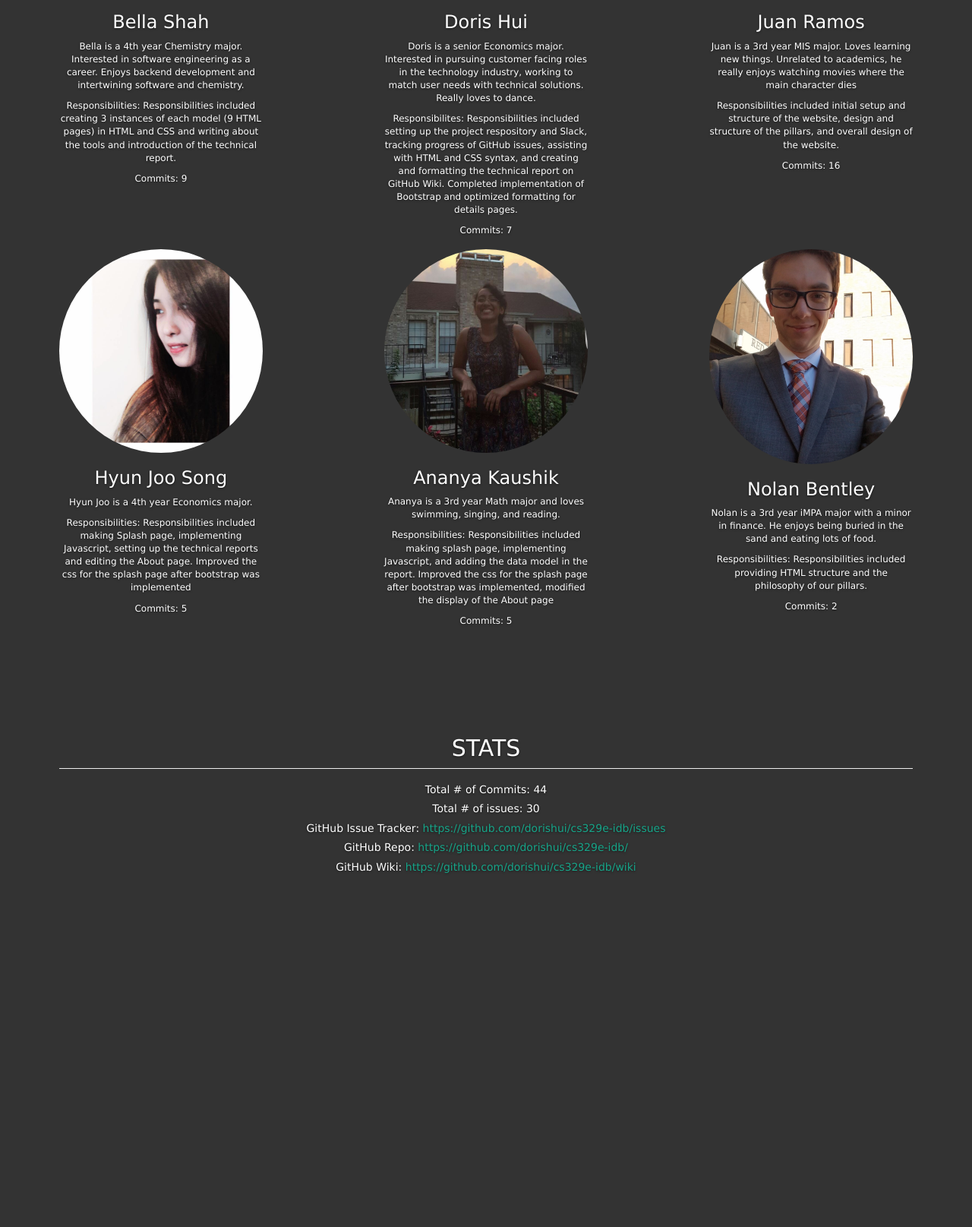
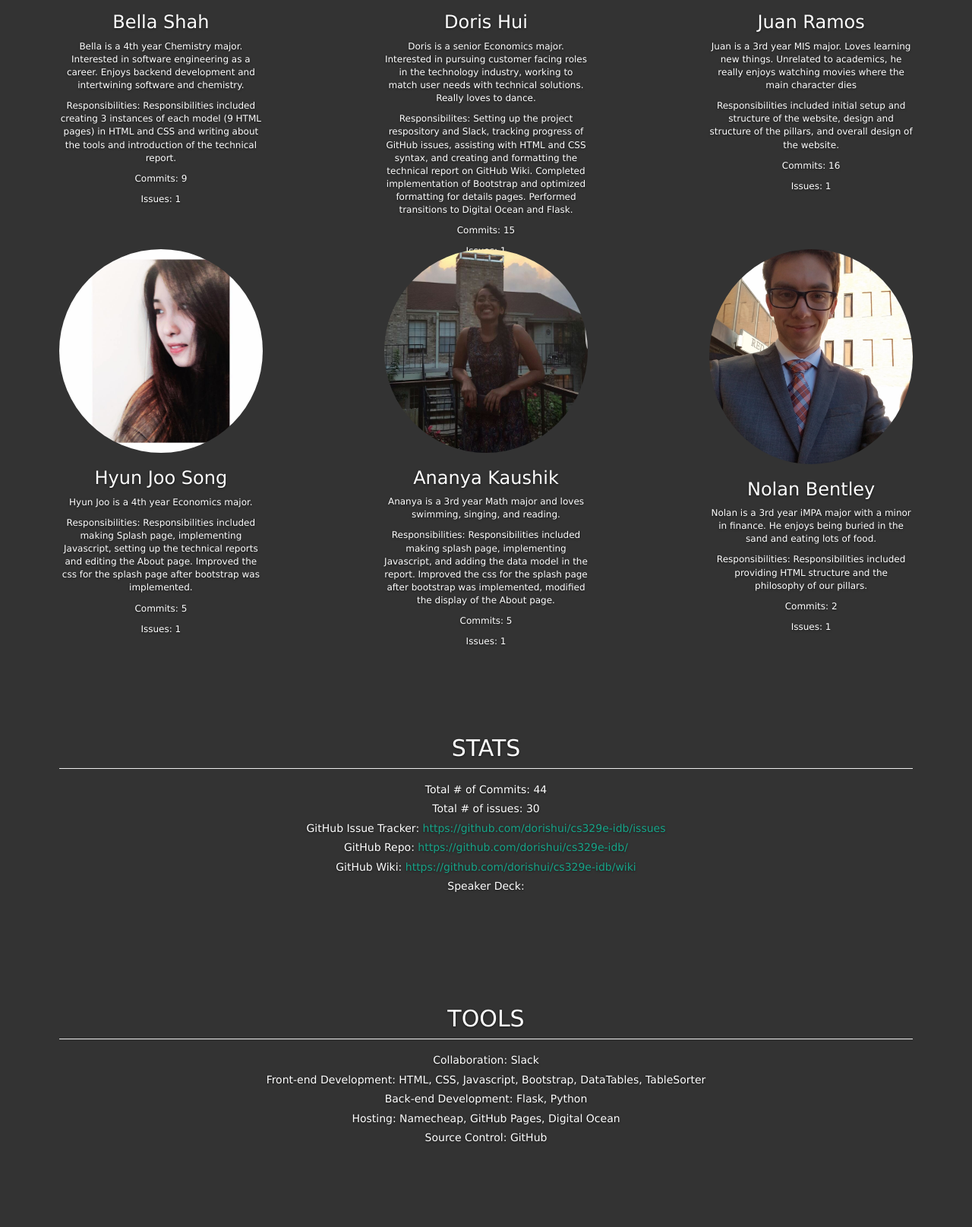
Before and after one commit to dorishui/cs329e-idb, a Flask app: page /about in a window 1280 px wide. Shown: the part 686-2301 px from the top of the page at 76% size. Before the commit the page ends 1835 px from the top, so only its background shows below. Run offline with Flask 2, Linux system fonts and the light colour scheme; some libraries are stand-ins or nearby versions.

Commit message:
Added Tools section to About page, minor updates to Stats

```diff
--- a/templates/about.html
+++ b/templates/about.html
@@ -40,13 +40,15 @@
                 <p>Bella is a 4th year Chemistry major. Interested in software engineering as a career. Enjoys backend development and intertwining software and chemistry.</p>
                 <p>Responsibilities: Responsibilities included creating 3 instances of each model (9 HTML pages) in HTML and CSS and writing about the tools and introduction of the technical report. </p>
                 <p> Commits: 9 </p>
+                <p> Issues: 1 </p>
             </div>
             <div class="col-lg-4 col-sm-6 text-center">
                 <img class="img-circle img-responsive img-center" src="static/images/Doris.jpg" alt="Doris" id = "picture">
                 <h3>Doris Hui</h3>
                 <p>Doris is a senior Economics major. Interested in pursuing customer facing roles in the technology industry, working to match user needs with technical solutions. Really loves to dance.</p>
-                <p>Responsibilites: Responsibilities included setting up the project respository and Slack, tracking progress of GitHub issues, assisting with HTML and CSS syntax, and creating and formatting the technical report on GitHub Wiki. Completed implementation of Bootstrap and optimized formatting for details pages.</p>
-                <p> Commits: 7</p>
+                <p>Responsibilites: Setting up the project respository and Slack, tracking progress of GitHub issues, assisting with HTML and CSS syntax, and creating and formatting the technical report on GitHub Wiki. Completed implementation of Bootstrap and optimized formatting for details pages. Performed transitions to Digital Ocean and Flask.</p>
+                <p> Commits: 15</p>
+                <p> Issues: 1 </p>
             </div>
             <div class="col-lg-4 col-sm-6 text-center">
                 <img class="img-circle img-responsive img-center" src="static/images/Juan.jpg" alt="Juan" id = "picture">
@@ -54,27 +56,31 @@
                 <p>Juan is a 3rd year MIS major. Loves learning new things. Unrelated to academics, he really enjoys watching movies where the main character dies</p>
                 <p>Responsibilities included initial setup and structure of the website, design and structure of the pillars, and overall design of the website.</p>
                 <p> Commits: 16</p>
+                <p> Issues: 1 </p>
             </div>
             <div class="col-lg-4 col-sm-6 text-center">
                 <img class="img-circle img-responsive img-center" src="static/images/Hyunjoo.jpg" alt="Hyunjoo" id = "picture">
                 <h3>Hyun Joo Song</h3>
                 <p>Hyun Joo is a 4th year Economics major. </p>
-                <p>Responsibilities: Responsibilities included making Splash page, implementing Javascript, setting up the technical reports and editing the About page. Improved the css for the splash page after bootstrap was implemented</p>
-                <p>Commits: 5</p>
+                <p>Responsibilities: Responsibilities included making Splash page, implementing Javascript, setting up the technical reports and editing the About page. Improved the css for the splash page after bootstrap was implemented.</p>
+                <p> Commits: 5</p>
+                <p> Issues: 1 </p>
             </div>
             <div class="col-lg-4 col-sm-6 text-center">
                 <img class="img-circle img-responsive img-center" src="static/images/Ananya.jpg" alt="Ananya" id = "picture">
                 <h3>Ananya Kaushik</h3>
                 <p>Ananya is a 3rd year Math major and loves swimming, singing, and reading.</p>
-                <p>Responsibilities: Responsibilities included making splash page, implementing Javascript, and adding the data model in the report. Improved the css for the splash page after bootstrap was implemented, modified the display of the About page </p>
-                <p>Commits: 5</p>
+                <p>Responsibilities: Responsibilities included making splash page, implementing Javascript, and adding the data model in the report. Improved the css for the splash page after bootstrap was implemented, modified the display of the About page. </p>
+                <p> Commits: 5</p>
+                <p> Issues: 1 </p>
             </div>
             <div class="col-lg-4 col-sm-6 text-center">
                 <img class="img-circle img-responsive img-center" src="static/images/Nolan.jpg" alt="Nolan" id = "picture">
                 <h3>Nolan Bentley</h3>
                 <p>Nolan is a 3rd year iMPA major with a minor in finance. He enjoys being buried in the sand and eating lots of food.</p>
                 <p>Responsibilities: Responsibilities included providing HTML structure and the philosophy of our pillars.</p>
-                <p>Commits: 2</p>
+                <p> Commits: 2</p>
+                <p> Issues: 1 </p>
             </div>
         </div>
 
@@ -86,8 +92,23 @@
 						<p>Total # of issues: 30</p>
 						<p>GitHub Issue Tracker: <a href="https://github.com/dorishui/cs329e-idb/issues">https://github.com/dorishui/cs329e-idb/issues</a></p>
 						<p>GitHub Repo: <a href="https://github.com/dorishui/cs329e-idb/">https://github.com/dorishui/cs329e-idb/</a></p>
-						<p>GitHub Wiki: <a href="https://github.com/dorishui/cs329e-idb/wiki">https://github.com/dorishui/cs329e-idb/wiki</a></p><h5>
+						<p>GitHub Wiki: <a href="https://github.com/dorishui/cs329e-idb/wiki">https://github.com/dorishui/cs329e-idb/wiki</a></p>
+                        <p>Speaker Deck:</p>
+                    <h5>
 			</div>
 		</div>
+
+        <div class="row">
+            <div class="col-lg-12">
+                <h2 class="page-header">TOOLS</h2>
+                    <h5><p>Collaboration: Slack</p>
+                        <p>Front-end Development: HTML, CSS, Javascript, Bootstrap, DataTables, TableSorter</p>
+                        <p>Back-end Development: Flask, Python</p>
+                        <p>Hosting: Namecheap, GitHub Pages, Digital Ocean</p>
+                        <p>Source Control: GitHub</p>
+                    <h5>
+            </div>
+        </div>
+
 	</body>
 </html>
```
